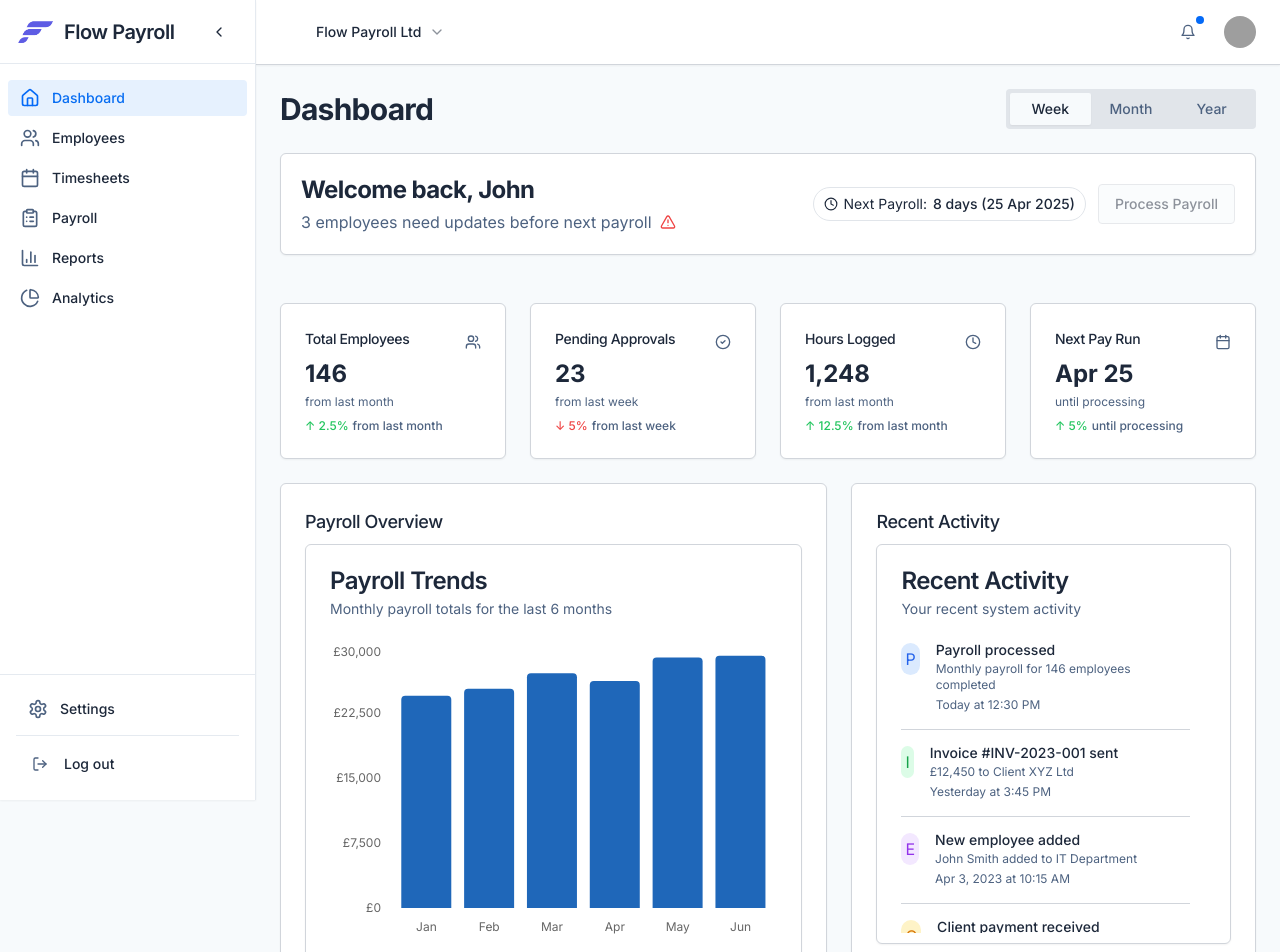
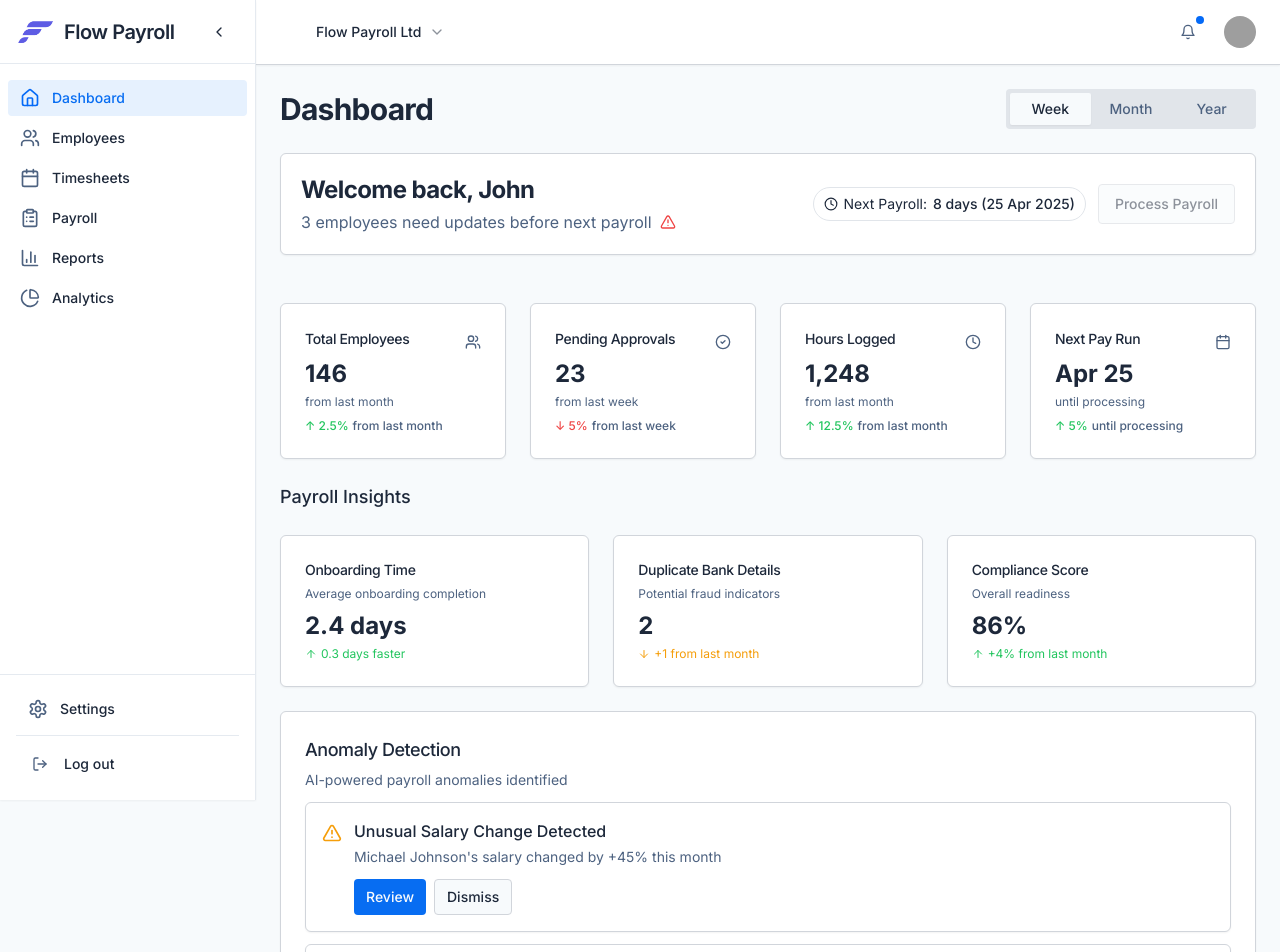
Before and after one commit to alexcsaky/flow-uk-payroll-suite-61, a React (Vite) app: page / in a window 1280 px wide. Shown: the top 952 px of the page. Built offline with nearby package versions, Linux system fonts and the light colour scheme; grey boxes are pictures that could not be loaded.

Commit message:
Add Payroll Insights & Anomaly Detection Panel
Implement a new dashboard panel with KPI summary cards and an anomaly detection feed.

```diff
--- /dev/null
+++ b/src/components/dashboard/AnomalyCard.tsx
@@ -0,0 +1,71 @@
+
+import React from "react";
+import { AlertTriangle, Bell, Info } from "lucide-react";
+import { Button } from "@/components/ui/button";
+import { Card, CardContent } from "@/components/ui/card";
+import { cn } from "@/lib/utils";
+
+type AnomalyIcon = "warning" | "info" | "alert";
+
+interface AnomalyCardProps {
+  icon: AnomalyIcon;
+  title: string;
+  description: string;
+  onPrimaryAction: () => void;
+  onDismiss: () => void;
+  primaryActionText?: string;
+  className?: string;
+}
+
+export function AnomalyCard({
+  icon,
+  title,
+  description,
+  onPrimaryAction,
+  onDismiss,
+  primaryActionText = "Review",
+  className,
+}: AnomalyCardProps) {
+  const IconComponent = {
+    warning: AlertTriangle,
+    info: Info,
+    alert: Bell,
+  }[icon];
+
+  return (
+    <Card className={cn("mb-3", className)}>
+      <CardContent className="p-4">
+        <div className="flex items-start gap-3">
+          <div className="flex-shrink-0 mt-1">
+            <IconComponent
+              className={cn(
+                "h-5 w-5",
+                icon === "warning" ? "text-amber-500" :
+                icon === "alert" ? "text-red-500" : "text-blue-500"
+              )}
+            />
+          </div>
+          <div className="flex-grow">
+            <h4 className="font-medium text-base mb-1">{title}</h4>
+            <p className="text-sm text-muted-foreground mb-3">{description}</p>
+            <div className="flex gap-2">
+              <Button
+                size="sm"
+                onClick={onPrimaryAction}
+              >
+                {primaryActionText}
+              </Button>
+              <Button
+                size="sm"
+                variant="outline"
+                onClick={onDismiss}
+              >
+                Dismiss
+              </Button>
+            </div>
+          </div>
+        </div>
+      </CardContent>
+    </Card>
+  );
+}
--- /dev/null
+++ b/src/components/dashboard/MetricCard.tsx
@@ -0,0 +1,51 @@
+
+import React from "react";
+import { Card, CardContent, CardHeader, CardTitle } from "@/components/ui/card";
+import { ArrowDown, ArrowUp } from "lucide-react";
+import { cn } from "@/lib/utils";
+
+interface MetricCardProps {
+  title: string;
+  subtitle: string;
+  value: string;
+  trend: {
+    value: string;
+    isPositive: boolean;
+  };
+  className?: string;
+}
+
+export function MetricCard({
+  title,
+  subtitle,
+  value,
+  trend,
+  className,
+}: MetricCardProps) {
+  return (
+    <Card className={cn("h-full", className)}>
+      <CardHeader className="pb-2">
+        <CardTitle className="text-sm font-medium">{title}</CardTitle>
+        <p className="text-xs text-muted-foreground">{subtitle}</p>
+      </CardHeader>
+      <CardContent>
+        <div className="text-2xl font-bold">{value}</div>
+        <div className="flex items-center gap-1 mt-1">
+          {trend.isPositive ? (
+            <ArrowUp className="h-3 w-3 text-green-500" />
+          ) : (
+            <ArrowDown className="h-3 w-3 text-amber-500" />
+          )}
+          <p
+            className={cn(
+              "text-xs",
+              trend.isPositive ? "text-green-500" : "text-amber-500"
+            )}
+          >
+            {trend.value}
+          </p>
+        </div>
+      </CardContent>
+    </Card>
+  );
+}
--- /dev/null
+++ b/src/components/dashboard/PayrollInsights.tsx
@@ -0,0 +1,142 @@
+
+import React, { useState } from "react";
+import { MetricCard } from "./MetricCard";
+import { AnomalyCard } from "./AnomalyCard";
+import { Card, CardContent, CardHeader, CardTitle } from "@/components/ui/card";
+import { useNavigate } from "react-router-dom";
+import { toast } from "sonner";
+
+interface Anomaly {
+  id: string;
+  icon: "warning" | "info" | "alert";
+  title: string;
+  description: string;
+  primaryActionText?: string;
+  route?: string;
+}
+
+export function PayrollInsights() {
+  const navigate = useNavigate();
+
+  // Sample metric data - in a real app, this would come from an API or context
+  const metrics = [
+    {
+      title: "Onboarding Time",
+      subtitle: "Average onboarding completion",
+      value: "2.4 days",
+      trend: {
+        value: "0.3 days faster",
+        isPositive: true,
+      },
+    },
+    {
+      title: "Duplicate Bank Details",
+      subtitle: "Potential fraud indicators",
+      value: "2",
+      trend: {
+        value: "+1 from last month",
+        isPositive: false,
+      },
+    },
+    {
+      title: "Compliance Score",
+      subtitle: "Overall readiness",
+      value: "86%",
+      trend: {
+        value: "+4% from last month",
+        isPositive: true,
+      },
+    },
+  ];
+
+  // Sample anomaly data - in a real app, this would come from an API
+  const [anomalies, setAnomalies] = useState<Anomaly[]>([
+    {
+      id: "a1",
+      icon: "warning",
+      title: "Unusual Salary Change Detected",
+      description: "Michael Johnson's salary changed by +45% this month",
+      primaryActionText: "Review",
+      route: "/employees/mj-001",
+    },
+    {
+      id: "a2",
+      icon: "alert",
+      title: "Duplicate Bank Account",
+      description: "Same bank account found for Jane Smith and Alice Williams",
+      primaryActionText: "View Report",
+      route: "/reports/duplicates",
+    },
+    {
+      id: "a3",
+      icon: "info",
+      title: "Onboarding Optimization",
+      description: "Average onboarding time reduced by 12% this quarter",
+      primaryActionText: "View Metrics",
+      route: "/analytics",
+    },
+  ]);
+
+  const handlePrimaryAction = (anomalyId: string, route?: string) => {
+    if (route) {
+      navigate(route);
+    } else {
+      toast.info("This action would open the relevant detail view");
+    }
+  };
+
+  const handleDismiss = (anomalyId: string) => {
+    setAnomalies((current) => current.filter((a) => a.id !== anomalyId));
+    toast.success("Anomaly dismissed");
+  };
+
+  return (
+    <div className="space-y-6">
+      <h3 className="text-lg font-medium">Payroll Insights</h3>
+
+      {/* KPI Metrics */}
+      <div className="grid gap-6 grid-cols-1 md:grid-cols-3">
+        {metrics.map((metric, index) => (
+          <MetricCard
+            key={`metric-${index}`}
+            title={metric.title}
+            subtitle={metric.subtitle}
+            value={metric.value}
+            trend={metric.trend}
+          />
+        ))}
+      </div>
+
+      {/* Anomaly Detection */}
+      <Card>
+        <CardHeader className="pb-3">
+          <CardTitle className="text-lg font-medium">
+            Anomaly Detection
+          </CardTitle>
+          <p className="text-sm text-muted-foreground">
+            AI-powered payroll anomalies identified
+          </p>
+        </CardHeader>
+        <CardContent>
+          {anomalies.length > 0 ? (
+            anomalies.map((anomaly) => (
+              <AnomalyCard
+                key={anomaly.id}
+                icon={anomaly.icon}
+                title={anomaly.title}
+                description={anomaly.description}
+                primaryActionText={anomaly.primaryActionText}
+                onPrimaryAction={() => handlePrimaryAction(anomaly.id, anomaly.route)}
+                onDismiss={() => handleDismiss(anomaly.id)}
+              />
+            ))
+          ) : (
+            <p className="text-center py-6 text-muted-foreground">
+              No anomalies detected at this time
+            </p>
+          )}
+        </CardContent>
+      </Card>
+    </div>
+  );
+}
--- a/src/pages/Dashboard.tsx
+++ b/src/pages/Dashboard.tsx
@@ -1,3 +1,4 @@
+
 import React from "react";
 import { DashboardStats } from "@/components/dashboard/DashboardStats";
 import { DashboardMainContent } from "@/components/dashboard/DashboardMainContent";
@@ -5,8 +6,8 @@ import { EarningsPayrollSection } from "@/components/dashboard/EarningsPayrollSe
 import { InvoiceSummarySection } from "@/components/dashboard/InvoiceSummarySection";
 import { DashboardTabs } from "@/components/dashboard/DashboardTabs";
 import { PayrollDashboardHeader } from "@/components/dashboard/PayrollDashboardHeader";
+import { PayrollInsights } from "@/components/dashboard/PayrollInsights";
 import { useBillingFeatures } from "@/hooks/use-billing-features";
-import { differenceInDays } from "date-fns";
 
 const Dashboard = () => {
   const { billingEnabled } = useBillingFeatures();
@@ -147,6 +148,9 @@ const Dashboard = () => {
       {/* Summary Cards */}
       <DashboardStats billingEnabled={billingEnabled} />
 
+      {/* New Payroll Insights & Anomaly Detection Panel */}
+      <PayrollInsights />
+
       {/* Main Content */}
       <DashboardMainContent
         payrollData={payrollData}
```
